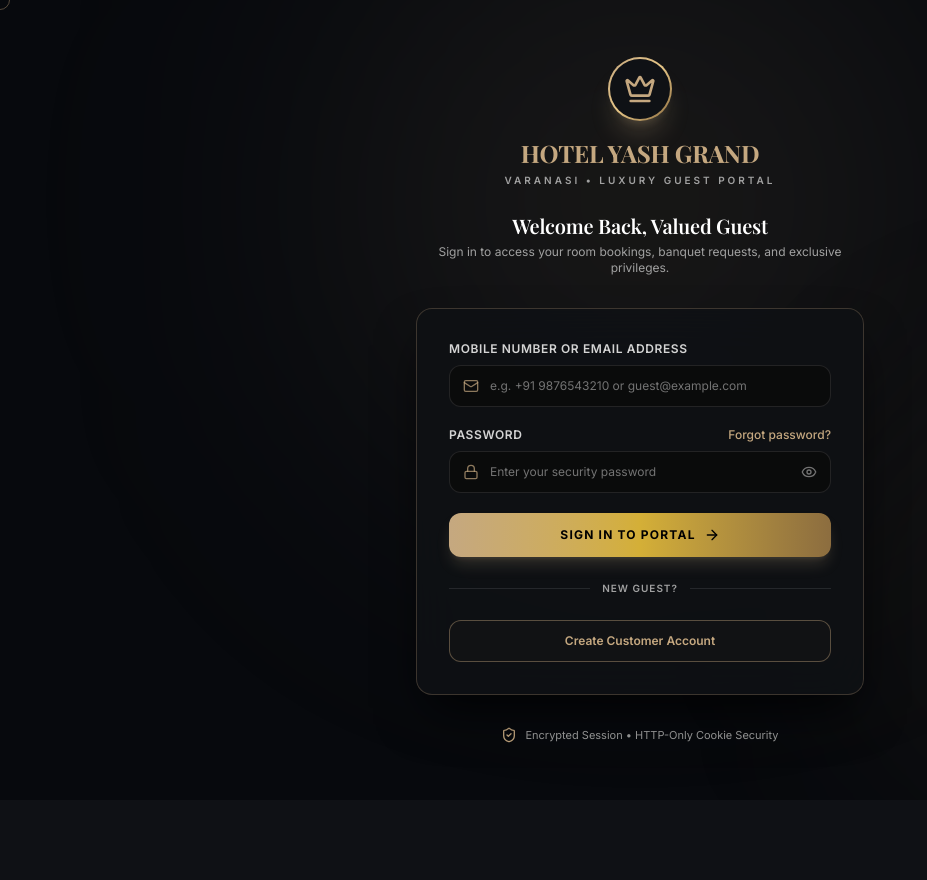
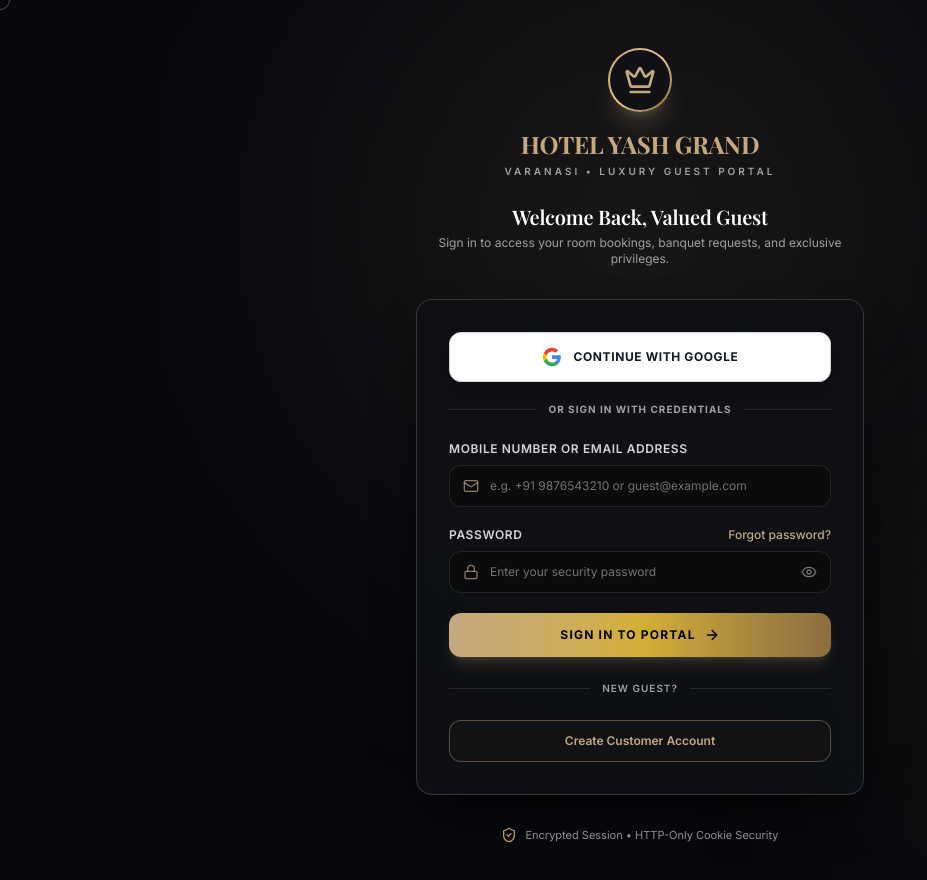
Before and after one commit to AdishiSingh/hotel_yash_grand, a Next.js app: page /customer/login in a window 1280 px wide. Shown: the top 880 px of the page, without its empty margins (0-927 px from the left). Before the commit the page ends 800 px from the top, so only its background shows below. Built offline with nearby package versions, Linux system fonts and the light colour scheme; no server answers; a web font is replaced by a local one.

Commit message:
Integrate Google OAuth Provider with account linking and Login/Register UI buttons

```diff
--- a/src/app/customer/login/page.tsx
+++ b/src/app/customer/login/page.tsx
@@ -44,6 +44,33 @@
     }
   };
 
+  const handleGoogleAuth = async () => {
+    setLoading(true);
+    setError(null);
+
+    try {
+      if (identifier.includes("@")) {
+        const res = await fetch("/api/customer/auth/google", {
+          method: "POST",
+          headers: { "Content-Type": "application/json" },
+          body: JSON.stringify({
+            email: identifier,
+            callbackUrl,
+          }),
+        });
+        const data = await res.json();
+        if (res.ok && data.success) {
+          router.push(callbackUrl);
+          router.refresh();
+          return;
+        }
+      }
+      window.location.href = `/api/auth/signin/google?callbackUrl=${encodeURIComponent(callbackUrl)}`;
+    } catch (err: any) {
+      window.location.href = `/api/auth/signin/google?callbackUrl=${encodeURIComponent(callbackUrl)}`;
+    }
+  };
+
   return (
     <div className="min-h-screen bg-[#07090D] text-white flex flex-col justify-center py-12 px-4 sm:px-6 lg:px-8 relative overflow-hidden">
       {/* Ambient background glows */}
@@ -83,6 +110,44 @@
               <span>{error}</span>
             </div>
           )}
+
+          {/* PROMINENT GOOGLE SIGN-IN BUTTON */}
+          <div className="mb-6">
+            <button
+              type="button"
+              disabled={loading}
+              onClick={handleGoogleAuth}
+              className="w-full py-3.5 px-4 bg-white hover:bg-gray-100 text-gray-900 font-bold text-xs uppercase tracking-wider rounded-xl transition-all flex items-center justify-center gap-3 shadow-lg cursor-pointer border border-gray-300 min-h-[48px]"
+            >
+              <svg className="w-5 h-5 shrink-0" viewBox="0 0 24 24">
+                <path
+                  fill="#4285F4"
+                  d="M22.56 12.25c0-.78-.07-1.53-.2-2.25H12v4.26h5.92c-.26 1.37-1.04 2.53-2.21 3.31v2.77h3.57c2.08-1.92 3.28-4.74 3.28-8.09z"
+                />
+                <path
+                  fill="#34A853"
+                  d="M12 23c2.97 0 5.46-.98 7.28-2.66l-3.57-2.77c-.98.66-2.23 1.06-3.71 1.06-2.86 0-5.29-1.93-6.16-4.53H2.18v2.84C3.99 20.53 7.7 23 12 23z"
+                />
+                <path
+                  fill="#FBBC05"
+                  d="M5.84 14.09c-.22-.66-.35-1.36-.35-2.09s.13-1.43.35-2.09V7.06H2.18C1.43 8.55 1 10.22 1 12s.43 3.45 1.18 4.94l2.85-2.22.81-.63z"
+                />
+                <path
+                  fill="#EA4335"
+                  d="M12 5.38c1.62 0 3.06.56 4.21 1.64l3.15-3.15C17.45 2.09 14.97 1 12 1 7.7 1 3.99 3.47 2.18 7.06l3.66 2.84c.87-2.6 3.3-4.52 6.16-4.52z"
+                />
+              </svg>
+              <span>{loading ? "Connecting to Google..." : "Continue with Google"}</span>
+            </button>
+
+            <div className="relative flex items-center justify-center my-5">
+              <div className="border-t border-white/10 w-full" />
+              <span className="bg-[#0F1115] px-3 text-[10px] uppercase font-bold tracking-widest text-neutral-400 shrink-0">
+                OR SIGN IN WITH CREDENTIALS
+              </span>
+              <div className="border-t border-white/10 w-full" />
+            </div>
+          </div>
 
           <form onSubmit={handleSubmit} className="space-y-5">
             <div>
--- a/src/app/customer/register/page.tsx
+++ b/src/app/customer/register/page.tsx
@@ -56,6 +56,34 @@
     }
   };
 
+  const handleGoogleAuth = async () => {
+    setLoading(true);
+    setError(null);
+
+    try {
+      if (email.trim()) {
+        const res = await fetch("/api/customer/auth/google", {
+          method: "POST",
+          headers: { "Content-Type": "application/json" },
+          body: JSON.stringify({
+            email,
+            name: name || undefined,
+            callbackUrl: "/customer/dashboard",
+          }),
+        });
+        const data = await res.json();
+        if (res.ok && data.success) {
+          router.push("/customer/dashboard");
+          router.refresh();
+          return;
+        }
+      }
+      window.location.href = `/api/auth/signin/google?callbackUrl=${encodeURIComponent("/customer/dashboard")}`;
+    } catch (err: any) {
+      window.location.href = `/api/auth/signin/google?callbackUrl=${encodeURIComponent("/customer/dashboard")}`;
+    }
+  };
+
   return (
     <div className="min-h-screen bg-[#07090D] text-white flex flex-col justify-center py-12 px-4 sm:px-6 lg:px-8 relative overflow-hidden">
       {/* Background glow effects */}
@@ -94,6 +122,44 @@
               <span>{error}</span>
             </div>
           )}
+
+          {/* PROMINENT GOOGLE REGISTRATION BUTTON */}
+          <div className="mb-6">
+            <button
+              type="button"
+              disabled={loading}
+              onClick={handleGoogleAuth}
+              className="w-full py-3.5 px-4 bg-white hover:bg-gray-100 text-gray-900 font-bold text-xs uppercase tracking-wider rounded-xl transition-all flex items-center justify-center gap-3 shadow-lg cursor-pointer border border-gray-300 min-h-[48px]"
+            >
+              <svg className="w-5 h-5 shrink-0" viewBox="0 0 24 24">
+                <path
+                  fill="#4285F4"
+                  d="M22.56 12.25c0-.78-.07-1.53-.2-2.25H12v4.26h5.92c-.26 1.37-1.04 2.53-2.21 3.31v2.77h3.57c2.08-1.92 3.28-4.74 3.28-8.09z"
+                />
+                <path
+                  fill="#34A853"
+                  d="M12 23c2.97 0 5.46-.98 7.28-2.66l-3.57-2.77c-.98.66-2.23 1.06-3.71 1.06-2.86 0-5.29-1.93-6.16-4.53H2.18v2.84C3.99 20.53 7.7 23 12 23z"
+                />
+                <path
+                  fill="#FBBC05"
+                  d="M5.84 14.09c-.22-.66-.35-1.36-.35-2.09s.13-1.43.35-2.09V7.06H2.18C1.43 8.55 1 10.22 1 12s.43 3.45 1.18 4.94l2.85-2.22.81-.63z"
+                />
+                <path
+                  fill="#EA4335"
+                  d="M12 5.38c1.62 0 3.06.56 4.21 1.64l3.15-3.15C17.45 2.09 14.97 1 12 1 7.7 1 3.99 3.47 2.18 7.06l3.66 2.84c.87-2.6 3.3-4.52 6.16-4.52z"
+                />
+              </svg>
+              <span>{loading ? "Connecting to Google..." : "Continue with Google"}</span>
+            </button>
+
+            <div className="relative flex items-center justify-center my-5">
+              <div className="border-t border-white/10 w-full" />
+              <span className="bg-[#0F1115] px-3 text-[10px] uppercase font-bold tracking-widest text-neutral-400 shrink-0">
+                OR REGISTER WITH EMAIL
+              </span>
+              <div className="border-t border-white/10 w-full" />
+            </div>
+          </div>
 
           <form onSubmit={handleSubmit} className="space-y-4">
             <div>
--- a/src/auth.ts
+++ b/src/auth.ts
@@ -8,15 +8,15 @@
 export const { handlers, signIn, signOut, auth } = NextAuth({
   adapter: PrismaAdapter(prisma) as any,
   session: { strategy: "jwt", maxAge: 30 * 24 * 60 * 60 },
-  secret: process.env.AUTH_SECRET || "yashgrand-secret-key-super-secure-production-2026",
+  secret: process.env.AUTH_SECRET || process.env.NEXTAUTH_SECRET || "yashgrand-secret-key-super-secure-production-2026",
   pages: {
-    signIn: "/dashboard/login",
-    error: "/dashboard/login",
+    signIn: "/customer/login",
+    error: "/customer/login",
   },
   providers: [
     GoogleProvider({
-      clientId: process.env.GOOGLE_CLIENT_ID || "mock-google-client-id",
-      clientSecret: process.env.GOOGLE_CLIENT_SECRET || "mock-google-client-secret",
+      clientId: process.env.GOOGLE_CLIENT_ID || "",
+      clientSecret: process.env.GOOGLE_CLIENT_SECRET || "",
     }),
     CredentialsProvider({
       name: "Credentials",
@@ -38,7 +38,6 @@
           return null;
         }
 
-        // For default seed password or hashed password comparison
         let isValid = false;
         if (user.password) {
           if (user.password.startsWith("$2a$") || user.password.startsWith("$2b$")) {
@@ -62,10 +61,75 @@
     }),
   ],
   callbacks: {
+    async signIn({ user, account }) {
+      if (account?.provider === "google" && user.email) {
+        try {
+          const cleanEmail = user.email.toLowerCase().trim();
+          const cleanName = user.name || cleanEmail.split("@")[0] || "Valued Guest";
+          const cleanAvatar = user.image || "https://lh3.googleusercontent.com/a/default-user=s96-c";
+
+          let customer = await prisma.customer.findUnique({
+            where: { email: cleanEmail },
+          });
+
+          if (customer) {
+            const currentProvider = customer.provider || "credentials";
+            const updatedProvider = currentProvider.includes("google")
+              ? currentProvider
+              : `${currentProvider},google`;
+
+            await prisma.customer.update({
+              where: { id: customer.id },
+              data: {
+                name: customer.name || cleanName,
+                avatar: cleanAvatar || customer.avatar,
+                isEmailVerified: true,
+                provider: updatedProvider,
+                lastLogin: new Date(),
+              },
+            });
+          } else {
+            const generatedPhone = `+9198${Math.floor(10000000 + Math.random() * 90000000)}`;
+            customer = await prisma.customer.create({
+              data: {
+                name: cleanName,
+                email: cleanEmail,
+                phone: generatedPhone,
+                avatar: cleanAvatar,
+                isEmailVerified: true,
+                provider: "google",
+                lastLogin: new Date(),
+              },
+            });
+          }
+
+          if (account.providerAccountId && customer) {
+            const existingAccount = await prisma.account.findFirst({
+              where: { provider: "google", providerAccountId: account.providerAccountId },
+            });
+
+            if (!existingAccount) {
+              await prisma.account.create({
+                data: {
+                  customerId: customer.id,
+                  type: "oauth",
+                  provider: "google",
+                  providerAccountId: account.providerAccountId,
+                  scope: account.scope || "openid profile email",
+                },
+              }).catch(() => {});
+            }
+          }
+        } catch (err) {
+          console.error("Auth.js Google signIn callback error:", err);
+        }
+      }
+      return true;
+    },
     async jwt({ token, user }) {
       if (user) {
         token.id = user.id;
-        token.role = (user as any).role || "MANAGER";
+        token.role = (user as any).role || "CUSTOMER";
       }
       return token;
     },
```
